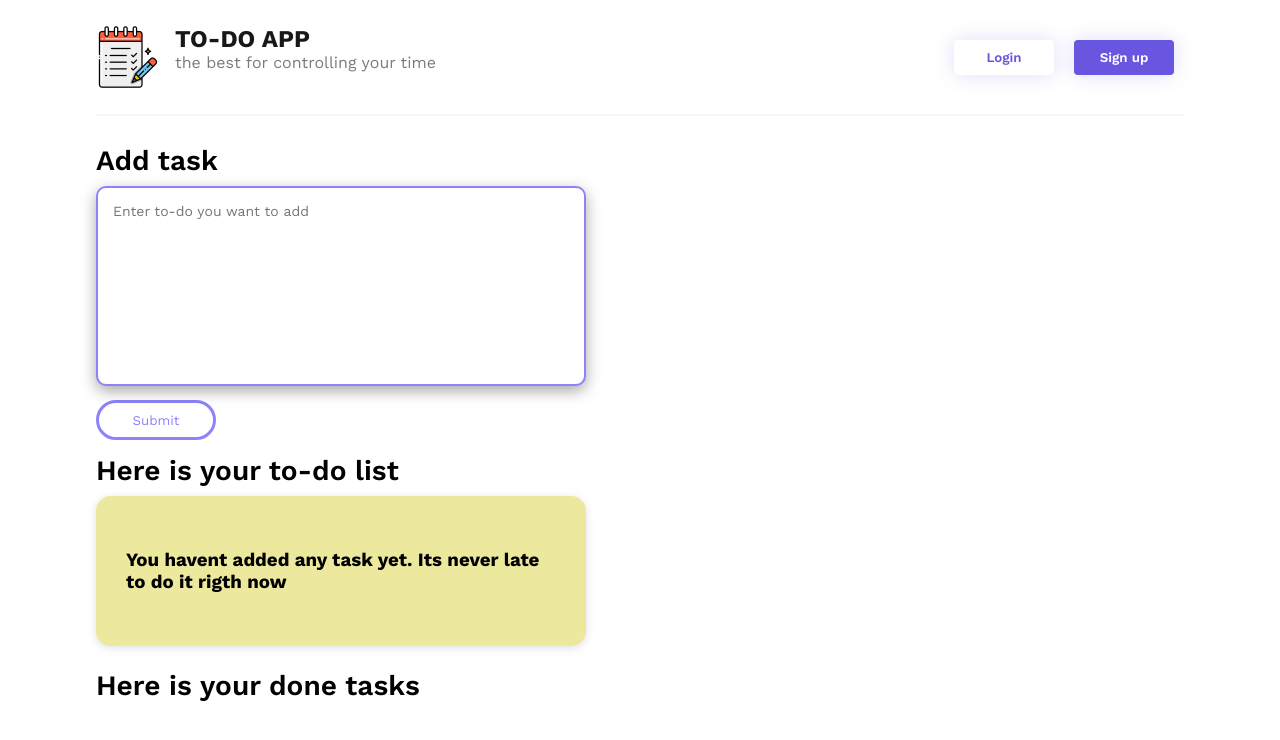
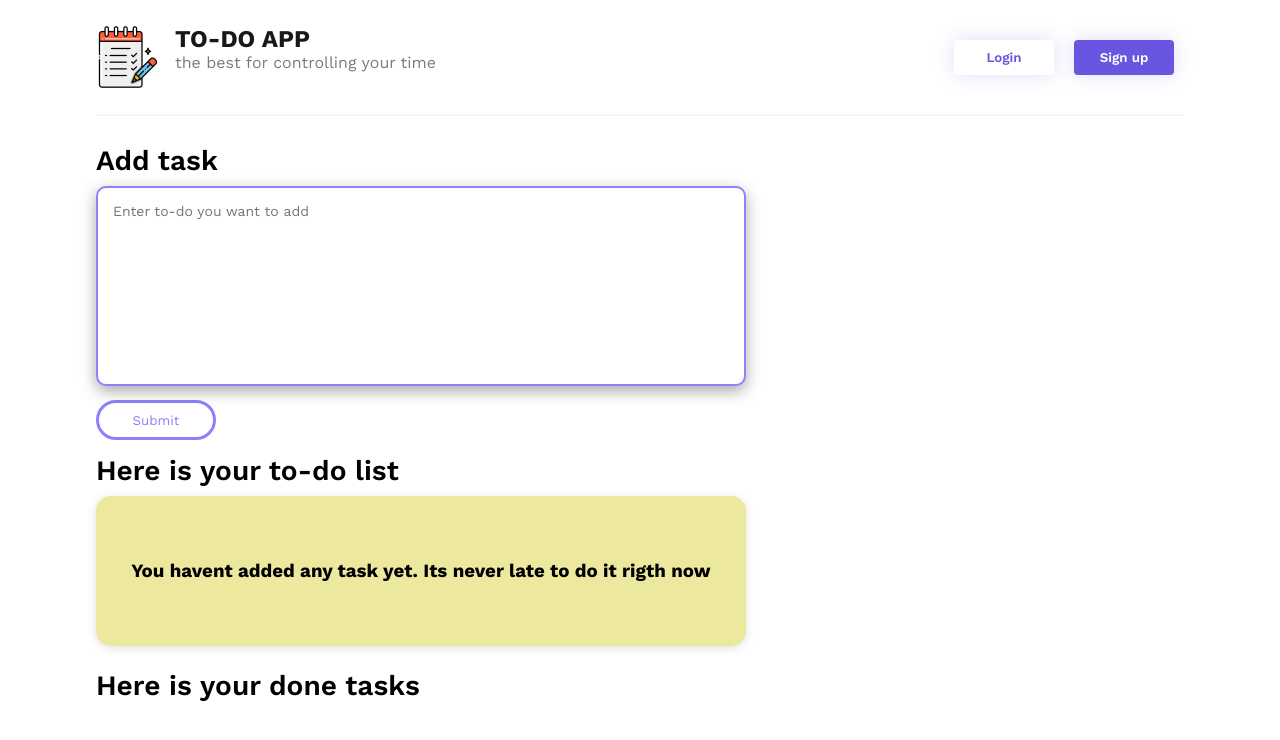
Before and after one commit to RemiixSp/todo-list, a React (Create React App) app: page / in a window 1280 px wide. Shown: the top 740 px of the page. Built offline with nearby package versions, Linux system fonts and the light colour scheme.

Commit message:
style: :lipstick: making input and todo not easing when screen minimizing

```diff
--- a/src/ui/components/todoBlock/todo.module.scss
+++ b/src/ui/components/todoBlock/todo.module.scss
@@ -9,7 +9,7 @@
   background-color: #18b5a4;
   box-shadow: rgba(0, 0, 0, 0.16) 0px 1px 4px;
   word-wrap: break-word;
-  @media (max-width: 600px) {
+  @media (max-width: 500px) {
     width: 90%;
   }
 
--- a/src/ui/pages/home/home.module.scss
+++ b/src/ui/pages/home/home.module.scss
@@ -6,7 +6,7 @@ $borderViolet: #8c82fc;
 
   .home {
     .todoBlock {
-      width: 45%;
+      max-width: 650px;
       min-height: 200px;
       margin-top: 30px;
 
```
